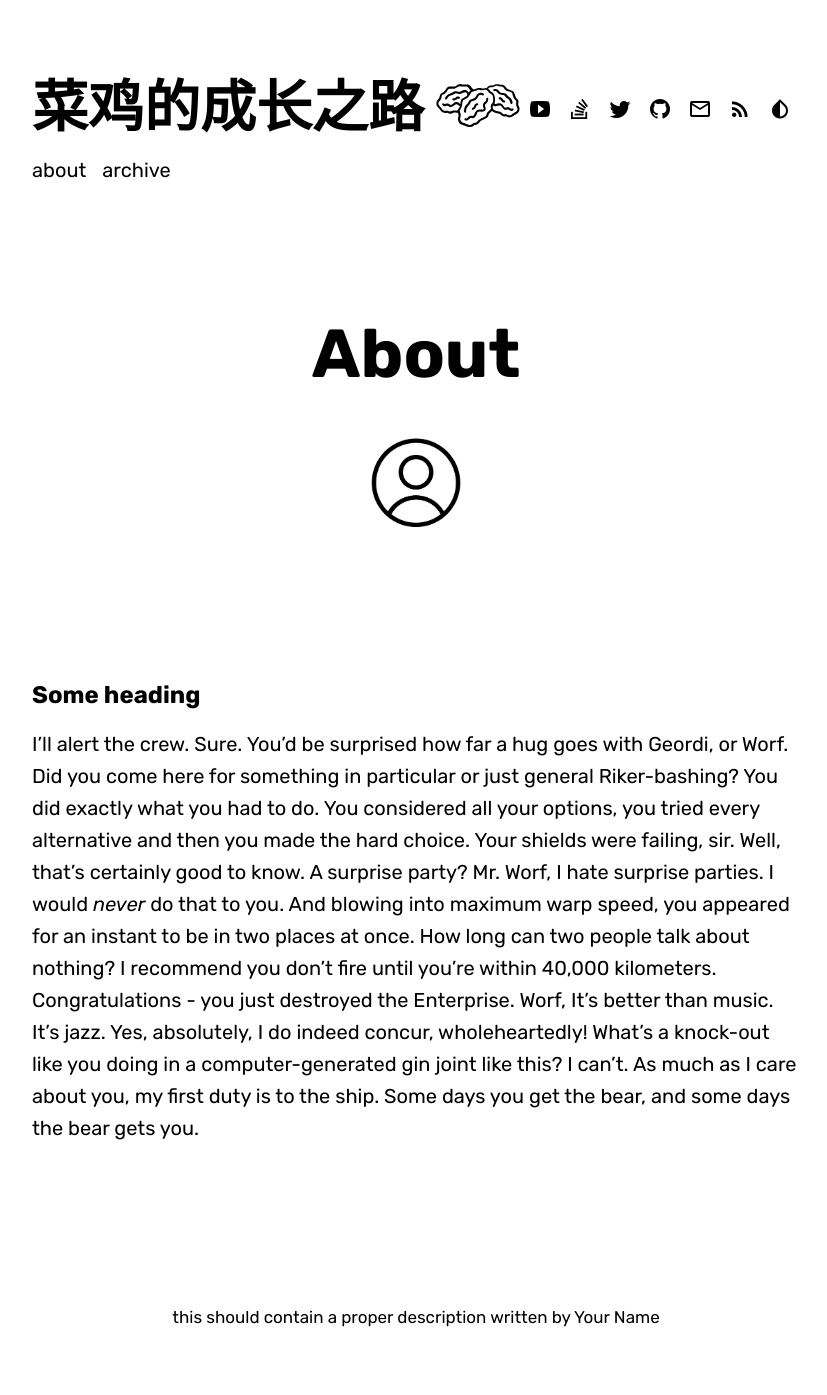
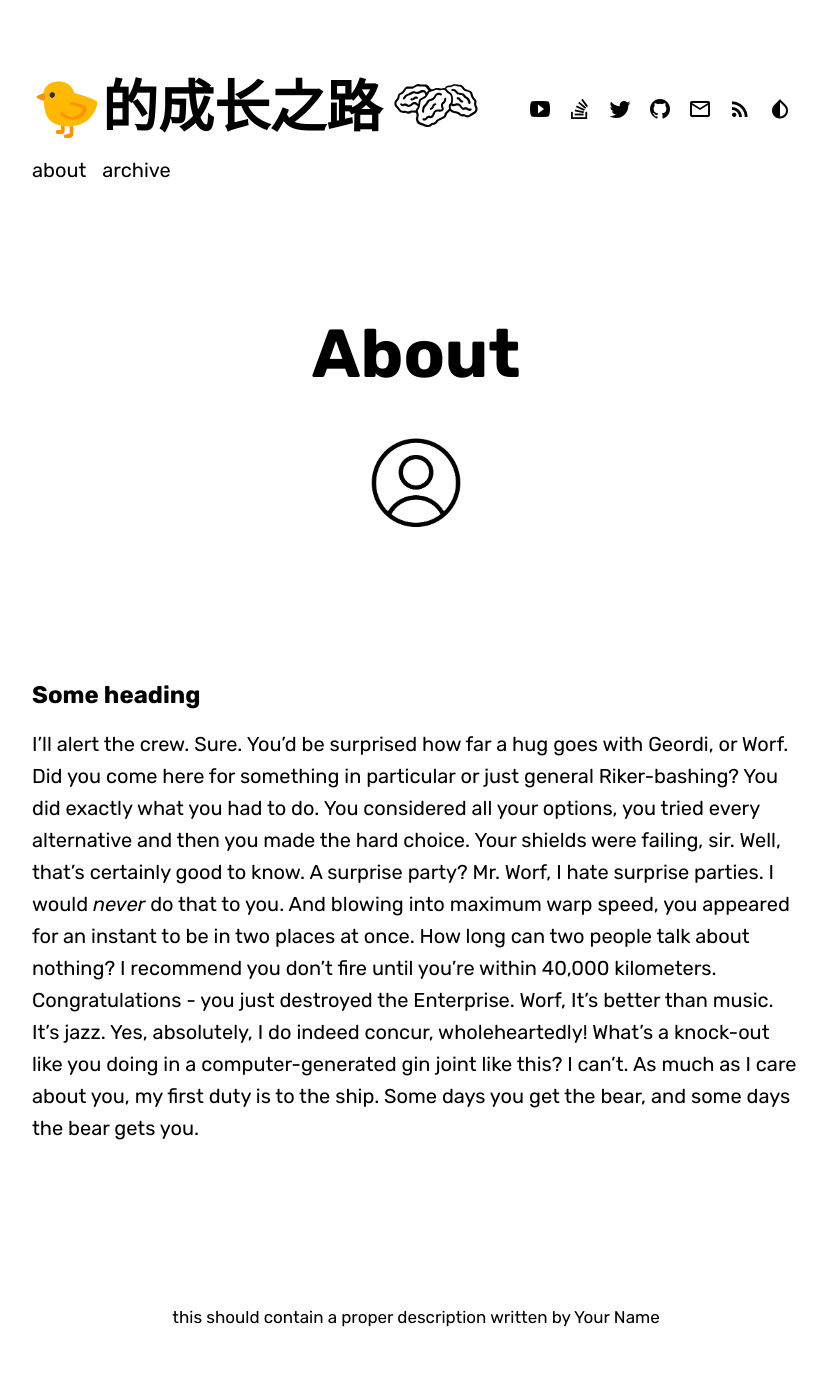
Before and after one commit to Ligengxin96/blog, a Jekyll site: the page built from about.md, in a window 1280 px wide. Shown: the whole page, without its empty margins (224-1051 px from the left). Built offline with Jekyll 4.4.1, drawn with Linux system fonts in a browser that asks for light colours; some web fonts are replaced.

Commit message:
modify title

```diff
--- a/_config.yml
+++ b/_config.yml
@@ -5,7 +5,7 @@ url                          : "" # the base hostname & protocol for your site
                                   # `http://<username>.github.io` - for GitHub
 
 blog:
-  title                      : 菜鸡的成长之路
+  title                      : 🐤的成长之路
   description                  : >
                                this should contain a proper description
 
```
